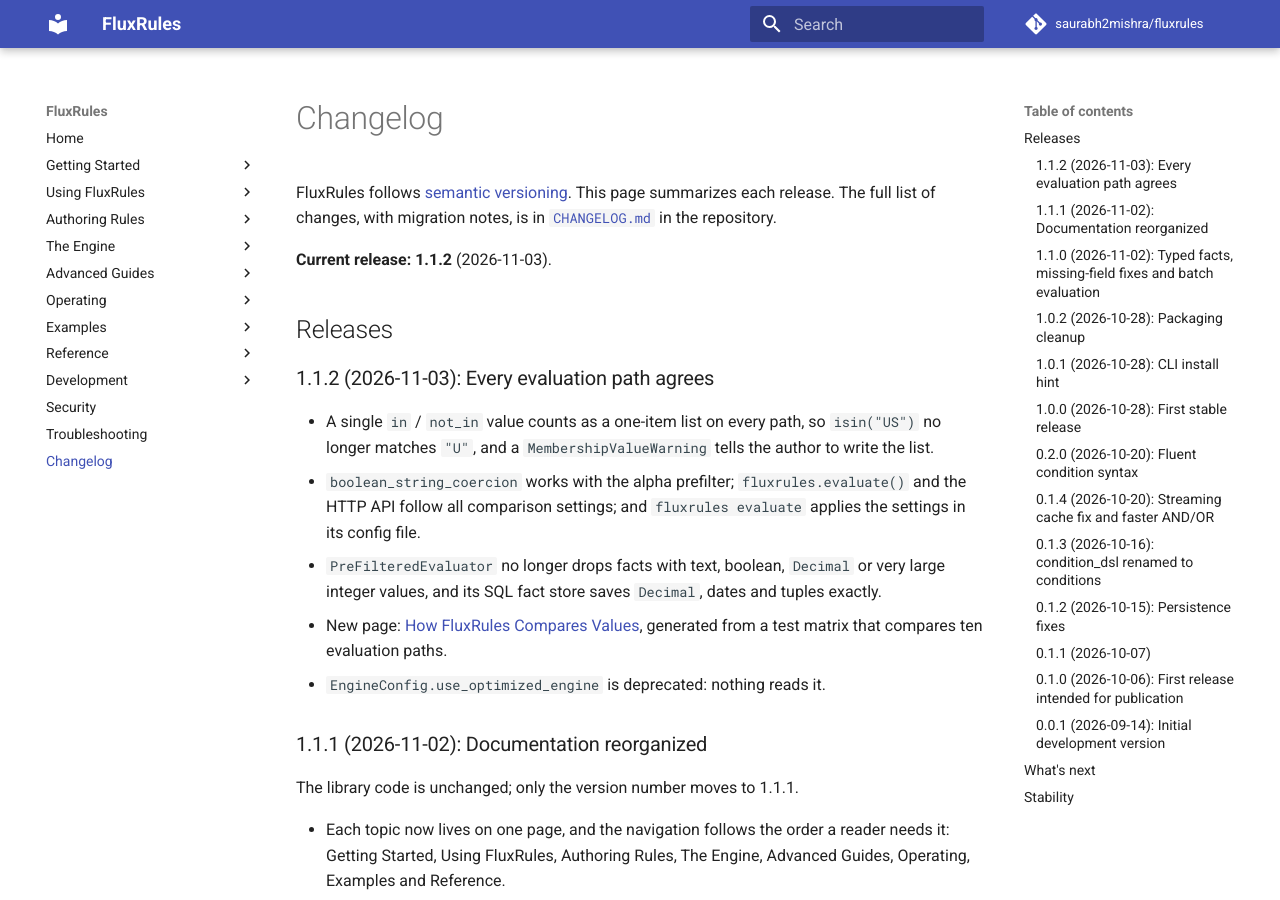
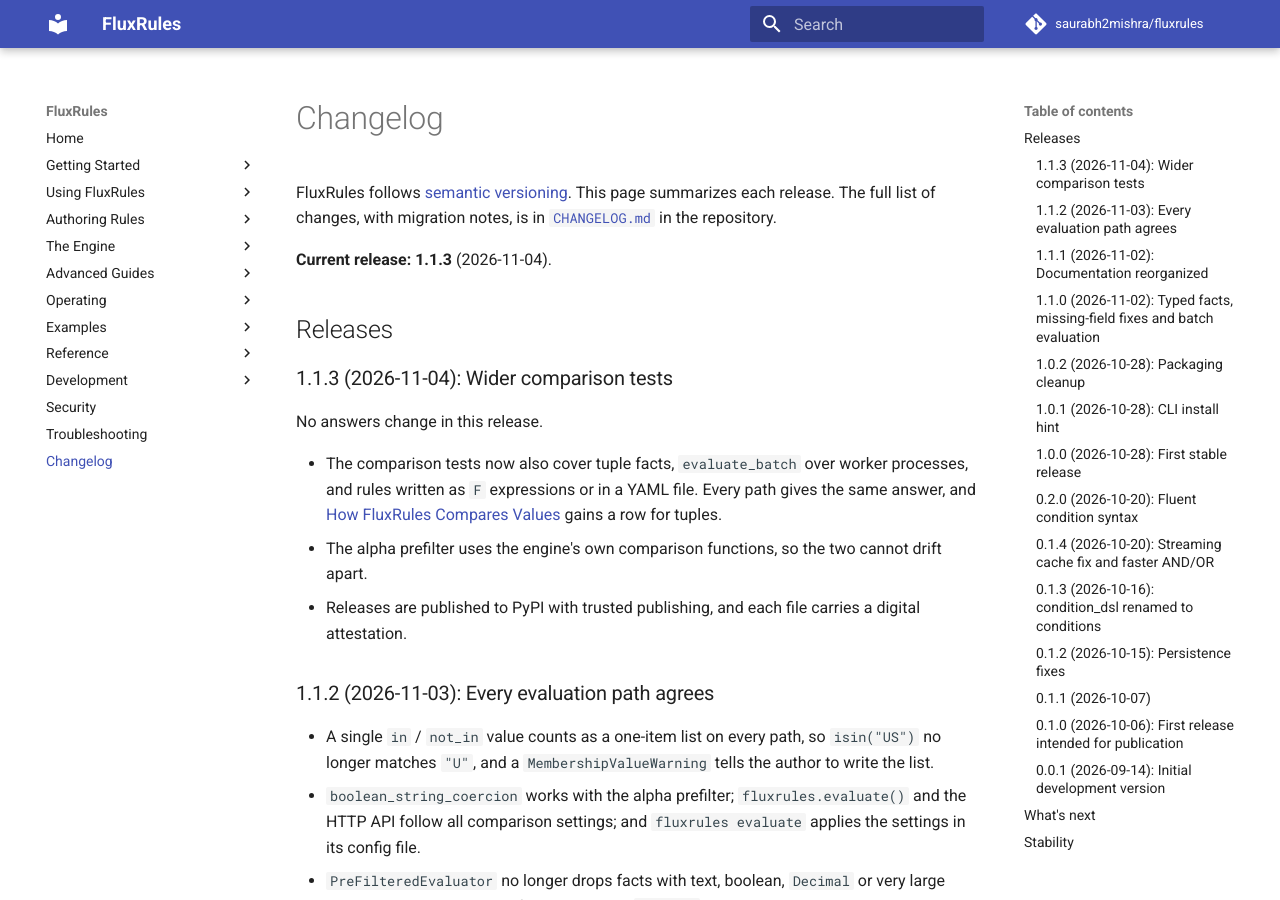
Before and after one commit to saurabh2mishra/fluxrules, an MkDocs documentation site: the page built from docs/changelog.md, in a window 1280 px wide and 900 px high. Built offline with MkDocs 1.6.1 and Material for MkDocs 9.7.7, drawn with Linux system fonts in a browser that asks for light colours; comment, search, counter and statistics services are not loaded.

Commit message:
chore: release 1.1.3 (#58)
Bumps the version in pyproject.toml, version.py and uv.lock, moves the
Unreleased entries under 1.1.3 in CHANGELOG.md, and adds the 1.1.3
summary to the docs changelog. The sample version output in the
observability and REST API pages now shows 1.1.3.

Co-authored-by: Claude Opus 5.5 <noreply@anthropic.com>

````diff
--- a/docs/changelog.md
+++ b/docs/changelog.md
@@ -5,9 +5,22 @@ summarizes each release. The full list of changes, with migration notes, is in
 [`CHANGELOG.md`](https://github.com/saurabh2mishra/fluxrules/blob/main/CHANGELOG.md)
 in the repository.
 
-**Current release: 1.1.2** (2026-11-03).
+**Current release: 1.1.3** (2026-11-04).
 
 ## Releases
+
+### 1.1.3 (2026-11-04): Wider comparison tests
+
+No answers change in this release.
+
+- The comparison tests now also cover tuple facts, `evaluate_batch` over
+  worker processes, and rules written as `F` expressions or in a YAML file.
+  Every path gives the same answer, and
+  [How FluxRules Compares Values](comparing-values.md) gains a row for tuples.
+- The alpha prefilter uses the engine's own comparison functions, so the two
+  cannot drift apart.
+- Releases are published to PyPI with trusted publishing, and each file
+  carries a digital attestation.
 
 ### 1.1.2 (2026-11-03): Every evaluation path agrees
 
--- a/docs/observability.md
+++ b/docs/observability.md
@@ -113,7 +113,7 @@ Response:
 ```json
 {
   "status": "healthy",
-  "version": "1.1.2"
+  "version": "1.1.3"
 }
 ```
 
--- a/docs/rest-api.md
+++ b/docs/rest-api.md
@@ -431,7 +431,7 @@ The version and the state of each part of the server. No login needed.
 ```json
 {
   "status": "running",
-  "version": "1.1.2",
+  "version": "1.1.3",
   "engine": "fluxrules",
   "healthy": true,
   "components": {
--- a/pyproject.toml
+++ b/pyproject.toml
@@ -4,7 +4,7 @@ build-backend = "hatchling.build"
 
 [project]
 name = "fluxrules"
-version = "1.1.2"
+version = "1.1.3"
 description = "A lightweight business rule engine for Python"
 readme = "README.md"
 requires-python = ">=3.11"
--- a/src/fluxrules/version.py
+++ b/src/fluxrules/version.py
@@ -2,4 +2,4 @@
 
 __all__ = ["__version__"]
 
-__version__ = "1.1.2"
+__version__ = "1.1.3"
````
Also changed, not shown: CHANGELOG.md (+16 -1 lines), 1 other file.
